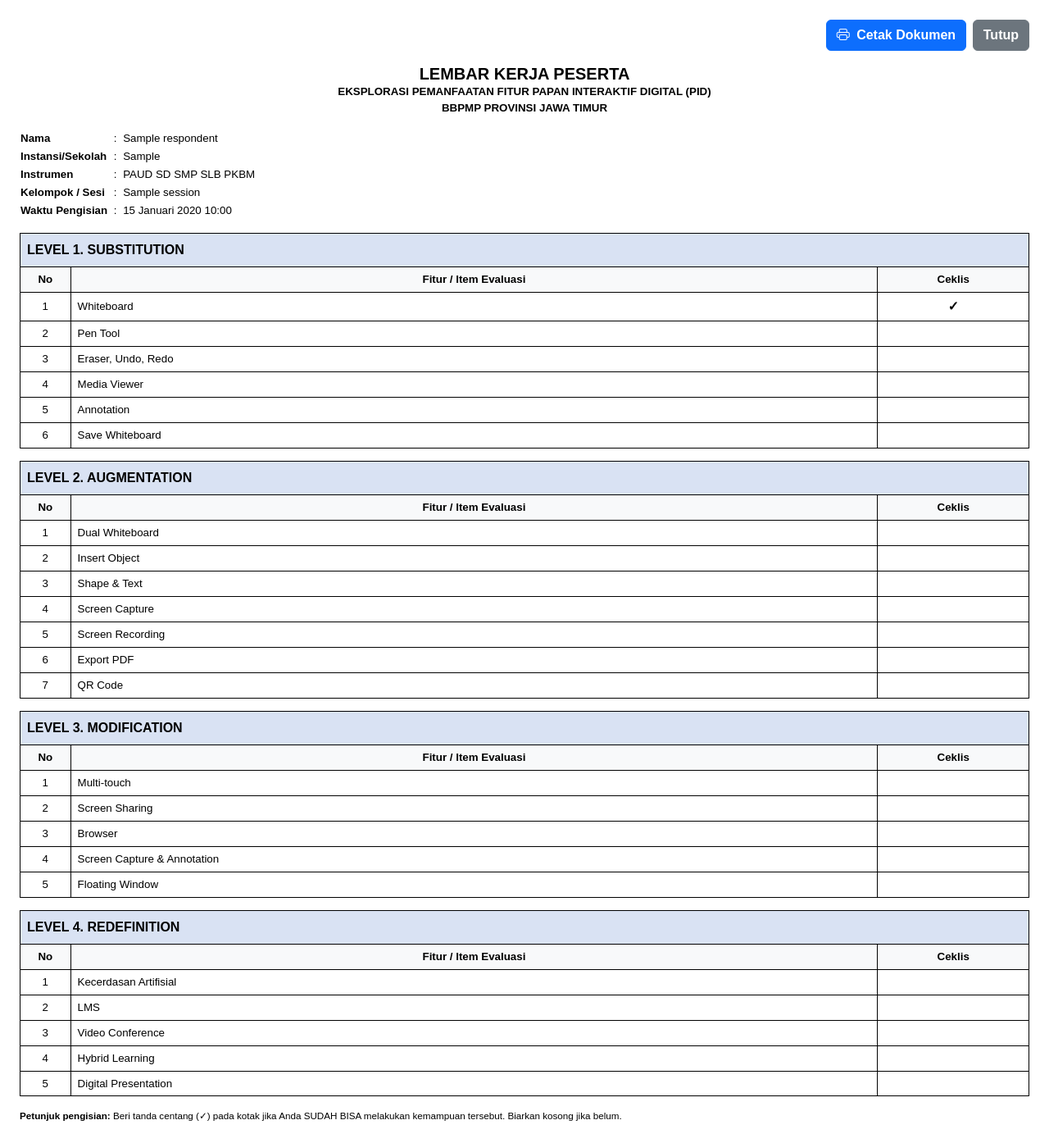
After one commit to gunturmisbahsedjati/lembar_kerja_pid, a PHP site: page /detail_print?respondent_id=1 in a window 1280 px wide. The commit adds this page. Shown: the whole page at 82% size. Run offline with PHP 8.4, Linux system fonts and the light colour scheme; a user stored in the database is signed in; data comes from the database, SQL or seed files in the repository; tables that the repository leaves empty hold one stand-in row (values such as "Sample post").

Commit message:
penambahan cetak detail pertanyaan

```diff
--- /dev/null
+++ b/src/detail_print.php
@@ -0,0 +1,210 @@
+<?php
+require 'config.php';
+require 'function.php';
+
+$respondent_id = isset($_GET['respondent_id']) ? trim($_GET['respondent_id']) : null;
+
+if (!$respondent_id) {
+    header("Location: index");
+    exit;
+}
+
+// Ambil Info Responden & Sesi
+$stmt = $pdo->prepare("
+    SELECT r.*, gs.session_name, gs.instrument_type
+    FROM respondents r
+    JOIN game_sessions gs ON gs.id = r.session_id
+    WHERE r.id = ?
+");
+$stmt->execute([$respondent_id]);
+$respondent = $stmt->fetch();
+
+if (!$respondent) {
+    header("Location: index");
+    exit;
+}
+
+// Ambil Seluruh Level dan Feature/Pertanyaan beserta Status Jawaban
+$stmt_details = $pdo->prepare("
+    SELECT
+        l.id AS level_id,
+        l.level_name,
+        l.level_order,
+        f.id AS feature_id,
+        f.feature_name,
+        a.status
+    FROM levels l
+    JOIN features f ON f.level_id = l.id
+    LEFT JOIN answers a ON a.feature_id = f.id AND a.respondent_id = ?
+    WHERE l.instrument_type = ?
+    ORDER BY l.level_order ASC, f.id ASC
+");
+$stmt_details->execute([$respondent_id, $respondent['instrument_type']]);
+$raw_details = $stmt_details->fetchAll(PDO::FETCH_ASSOC);
+
+// Kelompokkan Data Berdasarkan Level
+$grouped_data = [];
+foreach ($raw_details as $row) {
+    $lvl_name = $row['level_name'];
+    $grouped_data[$lvl_name][] = $row;
+}
+?>
+<!DOCTYPE html>
+<html lang="id">
+
+<head>
+    <meta charset="UTF-8">
+    <title>Lembar Ceklis SAMR - <?= htmlspecialchars($respondent['name']) ?></title>
+    <link href="https://cdn.jsdelivr.net/npm/bootstrap@5.3.0/dist/css/bootstrap.min.css" rel="stylesheet">
+    <link rel="stylesheet" href="https://cdn.jsdelivr.net/npm/bootstrap-icons@1.11.0/font/bootstrap-icons.css">
+    <style>
+        body {
+            font-family: Arial, sans-serif;
+            font-size: 10pt;
+            color: #000;
+            background: #fff;
+        }
+
+        .header-title {
+            text-align: center;
+            font-weight: bold;
+            text-transform: uppercase;
+        }
+
+        .table-ceklis {
+            width: 100%;
+            border-collapse: collapse;
+            margin-bottom: 15px;
+        }
+
+        .table-ceklis th,
+        .table-ceklis td {
+            border: 1px solid #000;
+            padding: 5px 8px;
+            vertical-align: middle;
+        }
+
+        .bg-level-header {
+            background-color: #d9e2f3 !important;
+            font-weight: bold;
+        }
+
+        .check-box-cell {
+            text-align: center;
+            width: 80px;
+            font-size: 12pt;
+            font-weight: bold;
+        }
+
+        @media print {
+            .no-print {
+                display: none !important;
+            }
+
+            @page {
+                size: A4;
+                margin: 0.8cm;
+            }
+
+            body {
+                padding: 0;
+            }
+        }
+    </style>
+</head>
+
+<body class="p-4">
+
+    <!-- Tombol Aksi di Luar Cetak -->
+    <div class="no-print text-end mb-3">
+        <button onclick="window.print()" class="btn btn-primary fw-bold me-1">
+            <i class="bi bi-printer me-1"></i> Cetak Dokumen
+        </button>
+        <button onclick="window.close()" class="btn btn-secondary fw-bold">
+            Tutup
+        </button>
+    </div>
+
+    <div class="container-fluid p-0">
+        <!-- Header Dokumen SAMR -->
+        <div class="header-title mb-3">
+            <h5 class="fw-bold mb-0">LEMBAR KERJA PESERTA</h5>
+            <div class="fw-bold">EKSPLORASI PEMANFAATAN FITUR PAPAN INTERAKTIF DIGITAL (PID)<br>BBPMP Provinsi Jawa Timur</div>
+        </div>
+
+        <!-- Identitas Peserta -->
+        <table class=" mb-3" style="border: 0px;">
+
+            <tr>
+                <td><strong>Nama</strong></td>
+                <td style="padding-left: 0.5em;padding-right: 0.5em;">:</td>
+                <td width=""><?= htmlspecialchars($respondent['name']) ?></td>
+            </tr>
+            <tr>
+                <td><strong>Instansi/Sekolah</strong></td>
+                <td style="padding-left: 0.5em;padding-right: 0.5em;">:</td>
+                <td><?= htmlspecialchars($respondent['institution']) ?></td>
+            </tr>
+            <tr>
+                <td><strong>Instrumen</strong></td>
+                <td style="padding-left: 0.5em;padding-right: 0.5em;">:</td>
+                <td><?= htmlspecialchars(str_replace('_', ' ', $respondent['instrument_type'])) ?></td>
+            </tr>
+            <tr>
+                <td width=""><strong>Kelompok / Sesi</strong></td>
+                <td style="padding-left: 0.5em;padding-right: 0.5em;">:</td>
+                <td width=""><?= htmlspecialchars($respondent['session_name']) ?></td>
+            </tr>
+            <tr>
+                <td width=""><strong>Waktu Pengisian</strong></td>
+                <td style="padding-left: 0.5em;padding-right: 0.5em;">:</td>
+                <td width=""><?= Indonesia2Tgl($respondent['created_at']) ?></td>
+            </tr>
+        </table>
+
+        <!-- Loop Per Level (Berurut Kebawah 1 Kolom Penuh) -->
+        <?php foreach ($grouped_data as $level_name => $features): ?>
+            <table class="table-ceklis">
+                <thead>
+                    <tr class="bg-level-header">
+                        <th colspan="3" class="text-start fs-6 p-2"><?= htmlspecialchars($level_name) ?></th>
+                    </tr>
+                    <tr class="bg-light text-center fw-bold">
+                        <th width="5%">No</th>
+                        <th width="80%">Fitur / Item Evaluasi</th>
+                        <th width="15%">Ceklis</th>
+                    </tr>
+                </thead>
+                <tbody>
+                    <?php foreach ($features as $index => $item): ?>
+                        <tr>
+                            <td class="text-center"><?= $index + 1 ?></td>
+                            <td><?= htmlspecialchars($item['feature_name']) ?></td>
+                            <td class="check-box-cell">
+                                <?= ($item['status'] === 'Sudah') ? '✓' : '' ?>
+                            </td>
+                        </tr>
+                    <?php endforeach; ?>
+                </tbody>
+            </table>
+        <?php endforeach; ?>
+
+        <!-- Footer / Petunjuk Pengisian -->
+        <div class="mt-2 small">
+            <strong>Petunjuk pengisian:</strong> Beri tanda centang (✓) pada kotak jika Anda SUDAH BISA melakukan kemampuan tersebut. Biarkan kosong jika belum.
+        </div>
+        <!-- <div class="text-end fw-bold mt-1 small text-muted">
+            BBPMP Provinsi Jawa Timur <?= date('Y') ?>
+        </div> -->
+    </div>
+
+    <script>
+        window.onload = function() {
+            setTimeout(function() {
+                window.print();
+            }, 500);
+        };
+    </script>
+</body>
+
+</html>
--- a/src/result.php
+++ b/src/result.php
@@ -255,6 +255,12 @@ $overall_percentage = $grand_total_features > 0
             <button id="pdfBtn" onclick="downloadPDF()" class="btn btn-danger btn-lg fw-bold shadow">
                 <i class="bi bi-file-earmark-pdf-fill me-1"></i> Cetak PDF
             </button>
+
+            <!-- TOMBOL BARU DITAMBAHKAN -->
+            <a href="detail_print?respondent_id=<?= urlencode($respondent['id']) ?>" target="_blank" class="btn btn-info text-white btn-lg fw-bold shadow">
+                <i class="bi bi-printer-fill me-1"></i> Cetak Detail per Pertanyaan
+            </a>
+
             <a href="index" class="btn btn-light btn-lg fw-bold shadow">
                 🏠 Selesai & Kembali
             </a>
```
